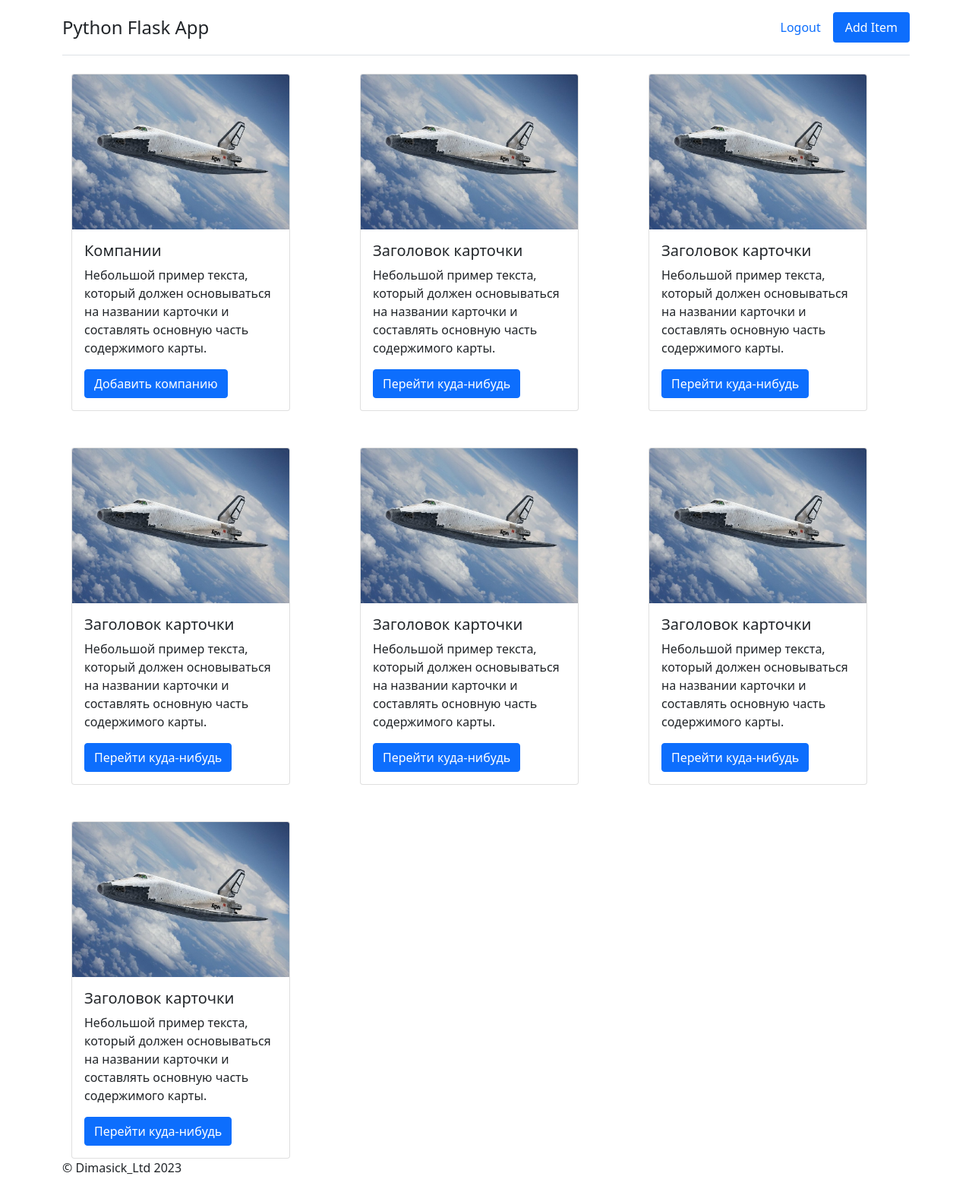
After one commit to Espenario/Course_task_db, a Flask app: page /showAddItem in a window 1280 px wide. The commit adds this page. Shown: the whole page at 76% size. Run offline with Flask 3, Linux system fonts and the light colour scheme; some libraries are stand-ins or nearby versions.

Commit message:
add new page and fill method

```diff
--- a/FlaskApp/app.py
+++ b/FlaskApp/app.py
@@ -33,7 +33,7 @@ def validateLogin():
     conn = get_db_connection()
     cursor = conn.cursor()
     #_hashed_password = generate_password_hash(_password)
-    print(_username, '___________________')
+    #print(_username, '___________________')
     cursor.callproc('sp_validateLogin', (_username,))
     data = cursor.fetchall()
     #return_message = str(data[0])
@@ -54,6 +54,43 @@ def userHome():
     else:
         return render_template('error.html',error = 'Unauthorized Access')
 
+@app.route('/showSearch')
+def showSearch():
+    return render_template('search.html')
+
+@app.route('/showAddItem')
+def showAddItemMenu():
+    return render_template('additemmenu.html')
+
+@app.route('/showAddComp')
+def showAddform():
+    return render_template('addcomp.html')
+
+@app.route('/addComp',methods=['POST'])
+def addWish():
+    try:
+        if session.get('user'):
+            _name = request.form['inputName']
+            _date = request.form['inputDate']
+            _country = request.form['inputCountry']
+            _revenue = request.form['inputRevenue']
+            _type = request.form['inputType']
+            conn = get_db_connection()
+            cursor = conn.cursor()
+            cursor.callproc('sp_addCompany',(_name, _date, _country, _revenue, _type,))
+            data = cursor.fetchall()[0][0]
+            if len(data) is 0:
+                conn.commit()
+                return redirect('/userHome')
+            else:
+                return render_template('error.html',error = 'An error occurred!')
+        else:
+            return render_template('error.html',error = 'Unauthorized Access')
+    except Exception as e:
+        return render_template('error.html',error = str(e))
+    finally:
+        cursor.close()
+        conn.close()
 
 @app.route('/api/signup',methods=['POST'])
 def perform_signup():
--- /dev/null
+++ b/FlaskApp/static/additemmenu.css
@@ -0,0 +1,4 @@
+.et_pb_button {
+    display: inline-block;
+    margin: 5px; /* space between buttons */
+}
--- /dev/null
+++ b/FlaskApp/templates/additemmenu.html
@@ -0,0 +1,123 @@
+<!DOCTYPE html>
+<html lang="en">
+    <head>
+
+		<title>Space Agency Database App - Home</title>
+
+		<link
+			href="https://cdn.jsdelivr.net/npm/bootstrap@5.1.3/dist/css/bootstrap.min.css"
+			rel="stylesheet"
+			integrity="sha384-1BmE4kWBq78iYhFldvKuhfTAU6auU8tT94WrHftjDbrCEXSU1oBoqyl2QvZ6jIW3"
+			crossorigin="anonymous"
+		/>
+	</head>
+	<body>
+
+		<div class="container">
+
+			<div class="header">
+
+				<nav
+					class="border-bottom flex-wrap mb-4 py-3 d-flex justify-content-center"
+				>
+					<a
+						href="/"
+						class="text-dark text-decoration-none mb-3 mb-md-0 d-flex align-items-center me-md-auto"
+					>
+						<span class="fs-4">Python Flask App</span>
+					</a>
+					<ul class="nav nav-pills">
+						<li class="nav-item">
+							<a href="/logout" class="nav-link">Logout</a>
+						</li>
+						<li class="nav_item" role="presentation">
+							<a href="/showAddItem" class="nav-link active">Add Item</a>
+						</li>
+					</ul>
+
+				</nav>
+
+			</div>
+            <div class="container">
+                <div class="row g-5">
+                    <div class="col">
+                        <div class="card" style="width: 18rem;">
+                            <img src="static/images/буран.jpg"class="card-img-top" alt="буран"/>
+                            <div class="card-body">
+                                <h5 class="card-title">Компании</h5>
+                                <p class="card-text">Небольшой пример текста, который должен основываться на названии карточки и составлять основную часть содержимого карты.</p>
+                                <a href="/showAddComp" class="btn btn-primary">Добавить компанию</a>
+                            </div>
+                        </div>
+                    </div>
+                    <div class="col">
+                        <div class="card" style="width: 18rem;">
+                            <img src="static/images/буран.jpg" class="card-img-top" alt="буран"/>
+                            <div class="card-body">
+                                <h5 class="card-title">Заголовок карточки</h5>
+                                <p class="card-text">Небольшой пример текста, который должен основываться на названии карточки и составлять основную часть содержимого карты.</p>
+                                <a href="#" class="btn btn-primary">Перейти куда-нибудь</a>
+                            </div>
+                        </div>
+                    </div>
+                    <div class="col">
+                        <div class="card" style="width: 18rem;">
+                            <img src="static/images/буран.jpg" class="card-img-top" alt="буран"/>
+                            <div class="card-body">
+                                <h5 class="card-title">Заголовок карточки</h5>
+                                <p class="card-text">Небольшой пример текста, который должен основываться на названии карточки и составлять основную часть содержимого карты.</p>
+                                <a href="#" class="btn btn-primary">Перейти куда-нибудь</a>
+                            </div>
+                        </div>
+                    </div>
+                    <div class="col">
+                        <div class="card" style="width: 18rem;">
+                            <img src="static/images/буран.jpg" class="card-img-top" alt="буран"/>
+                            <div class="card-body">
+                                <h5 class="card-title">Заголовок карточки</h5>
+                                <p class="card-text">Небольшой пример текста, который должен основываться на названии карточки и составлять основную часть содержимого карты.</p>
+                                <a href="#" class="btn btn-primary">Перейти куда-нибудь</a>
+                            </div>
+                        </div>
+                    </div>
+                    <div class="col">
+                        <div class="card" style="width: 18rem;">
+                            <img src="static/images/буран.jpg" class="card-img-top" alt="буран"/>
+                            <div class="card-body">
+                                <h5 class="card-title">Заголовок карточки</h5>
+                                <p class="card-text">Небольшой пример текста, который должен основываться на названии карточки и составлять основную часть содержимого карты.</p>
+                                <a href="#" class="btn btn-primary">Перейти куда-нибудь</a>
+                            </div>
+                        </div>
+                    </div>
+                    <div class="col">
+                        <div class="card" style="width: 18rem;">
+                            <img src="static/images/буран.jpg" class="card-img-top" alt="буран"/>
+                            <div class="card-body">
+                                <h5 class="card-title">Заголовок карточки</h5>
+                                <p class="card-text">Небольшой пример текста, который должен основываться на названии карточки и составлять основную часть содержимого карты.</p>
+                                <a href="#" class="btn btn-primary">Перейти куда-нибудь</a>
+                            </div>
+                        </div>
+                    </div>
+                    <div class="col">
+                        <div class="card" style="width: 18rem;">
+                            <img src="static/images/буран.jpg" class="card-img-top" alt="буран"/>
+                            <div class="card-body">
+                                <h5 class="card-title">Заголовок карточки</h5>
+                                <p class="card-text">Небольшой пример текста, который должен основываться на названии карточки и составлять основную часть содержимого карты.</p>
+                                <a href="#" class="btn btn-primary">Перейти куда-нибудь</a>
+                            </div>
+                        </div>
+                    </div>
+                </div>
+			</div>
+			<footer class="footer">
+
+				<p>&copy; Dimasick_Ltd 2023</p>
+
+			</footer>
+
+		</div>
+	</body>
+</html>
```
Also changed, not shown: BD_Queries/display_query.sql (added, +26 -0 lines), BD_Queries/fill_functions_query.sql (added, +29 -0 lines), BD_Queries/signin_query.sql (renamed from BD_Queries/main_query.sql, +1 -10 lines), BD_Queries/table_creation_query.sql (added, +95 -0 lines), FlaskApp/templates/addcomp.html (added, +75 -0 lines), FlaskApp/templates/userhome.html (+8 -2 lines), FlaskApp/static/images/буран.jpg (added).
